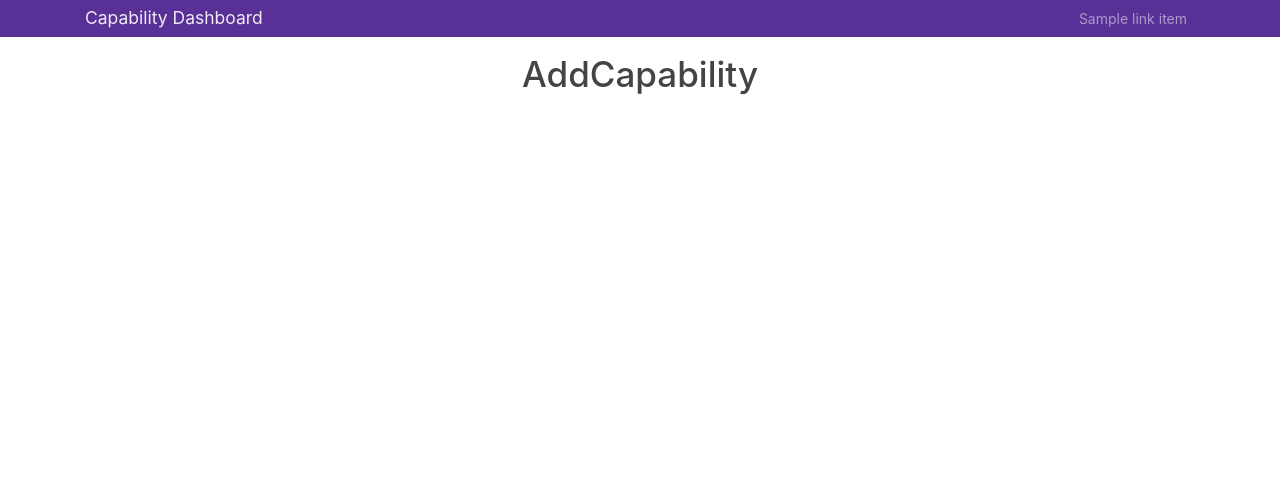
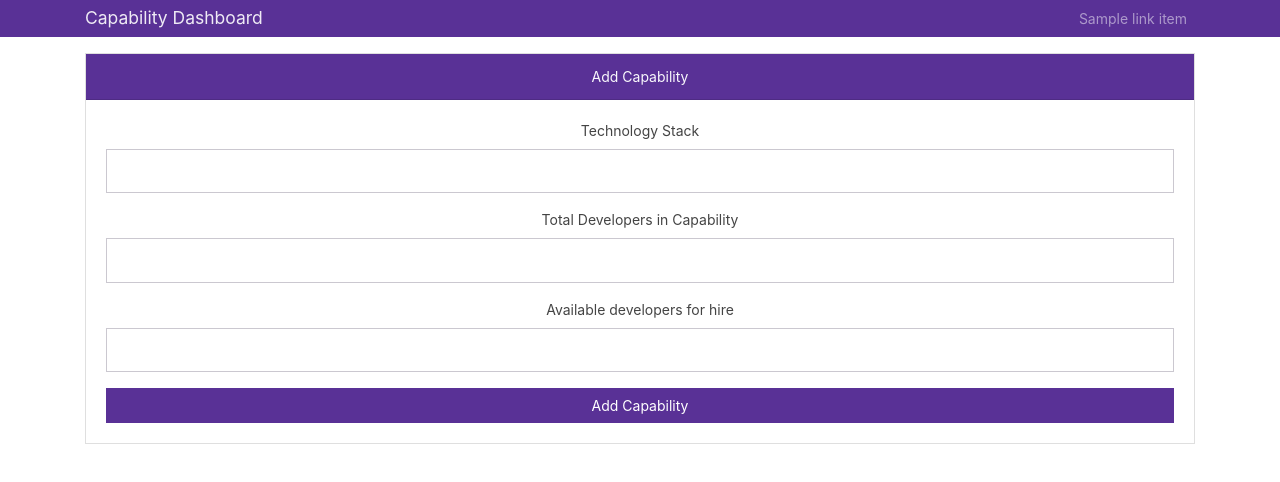
Before and after one commit to julianm22/fullstack-hateoas-frontend, a React (Create React App) app: page /addCapability in a window 1280 px wide. Shown: the top 482 px of the page. Built offline with nearby package versions, Linux system fonts and the light colour scheme.

Commit message:
updates AddCapability component and implements actions for adding a capability

```diff
--- a/src/actions/ActionTypes.js
+++ b/src/actions/ActionTypes.js
@@ -1,2 +1,3 @@
 export const GET_CAPABILITIES = "GET_CAPABILITIES";
 export const DELETE_CAPABILITY = "DELETE_CAPABILITY";
+export const ADD_CAPABILITY = "ADD_CAPABILITY";
--- a/src/actions/CapabilityActions.js
+++ b/src/actions/CapabilityActions.js
@@ -1,5 +1,5 @@
 import axios from "axios";
-import { DELETE_CAPABILITY, GET_CAPABILITIES } from "./ActionTypes";
+import { ADD_CAPABILITY, DELETE_CAPABILITY, GET_CAPABILITIES } from "./ActionTypes";
 
 export const getAllCapabilities = () => async dispatch => {
     try {
@@ -23,3 +23,12 @@ export const deleteCapability = (id, deleteLink) => async dispatch => {
         payload: id
     });
 };
+
+export const addCapability = (capability, closeModal) => async dispatch => {
+    const res = await axios.post("http://localhost:8080/dashboard", capability);
+    closeModal();
+    dispatch ({
+        type: ADD_CAPABILITY,
+        payload: res.data
+    });
+};
--- a/src/components/CapabilityTool/AddButton.js
+++ b/src/components/CapabilityTool/AddButton.js
@@ -41,7 +41,7 @@ export class AddButton extends Component {
                         >
                             <i className="far fa-times-circle mr-1" /> Close Modal
                         </button>
-                        <AddCapability />
+                        <AddCapability closeModal={this.closeModal} />
                     </Modal>
                 </React.Fragment>
             </div>
--- a/src/components/CapabilityTool/AddCapability.js
+++ b/src/components/CapabilityTool/AddCapability.js
@@ -1,10 +1,92 @@
-import React from "react";
+import React, { Component } from "react";
+import classnames from "classnames";
+import PropTypes from "prop-types";
+import { connect } from "react-redux";
+import { addCapability } from "../../actions/CapabilityActions";
 
-const AddCapability = (props) => {
+export class AddCapability extends Component {
+  state = {
+    techStack: "",
+    numOfDevelopers: "",
+    numOfAvailableDevelopers: "",
+    errors: {}
+  };
 
+  onChange = e => {
+    this.setState({ [e.target.name]: e.target.value });
+  };
+
+  onSubmit = e => {
+    e.preventDefault();
+    const { techStack, numOfDevelopers, numOfAvailableDevelopers } = this.state;
+    const newCapability = {
+      techStack,
+      numOfDevelopers,
+      numOfAvailableDevelopers
+    };
+
+    this.props.addCapability(newCapability, this.props.closeModal);
+  };
+
+  render() {
+    const errors = {};
     return (
-        <h1>AddCapability</h1>
-    )
+      <div className="card mb-3">
+        <div className="card-header bg-primary text-light">Add Capability</div>
+        <div className="card-body">
+          <form onSubmit={this.onSubmit}>
+            <div className="form-group">
+              <label htmlFor="name">Technology Stack</label>
+              <input
+                type="text"
+                name="techStack"
+                value={this.state.techStack}
+                className={classnames("form-control form-control-lg", {
+                  "is-invalid": errors.techStack
+                })}
+                onChange={this.onChange}
+              />
+              {errors.techStack && (
+                <div className="invalid-feedback">{errors.techStack}</div>
+              )}
+            </div>
+            <div className="form-group">
+              <label htmlFor="email">Total Developers in Capability</label>
+              <input
+                type="number"
+                name="numOfDevelopers"
+                value={this.state.numOfDevelopers}
+                className="form-control form-control-lg"
+                onChange={this.onChange}
+              />
+            </div>
+            <div className="form-group">
+              <label htmlFor="name">Available developers for hire</label>
+              <input
+                type="number"
+                name="numOfAvailableDevelopers"
+                value={this.state.numOfAvailableDevelopers}
+                className="form-control form-control-lg"
+                onChange={this.onChange}
+              />
+            </div>
+            <input
+              type="submit"
+              value="Add Capability"
+              className="btn btn-primary btn-block"
+            />
+          </form>
+        </div>
+      </div>
+    );
+  }
 }
 
-export default AddCapability;
+AddCapability.propTypes = {
+  addCapability: PropTypes.func.isRequired
+};
+
+export default connect(
+  null,
+  { addCapability }
+)(AddCapability);
--- a/src/reducers/capabilityReducer.js
+++ b/src/reducers/capabilityReducer.js
@@ -1,4 +1,4 @@
-import {GET_CAPABILITIES, DELETE_CAPABILITY} from "../actions/ActionTypes";
+import {GET_CAPABILITIES, DELETE_CAPABILITY, ADD_CAPABILITY} from "../actions/ActionTypes";
 
 const initialState = {
     capabilities: [],
@@ -18,6 +18,11 @@ export default function(state = initialState, action) {
                 ...state,
                 capabilities: state.capabilities.filter(capability => capability.id !== action.payload)
             };
+        case ADD_CAPABILITY:
+            return {
+                ...state,
+                capabilities: [action.payload, ...state.capabilities]
+            }
         default:
             return state;
     }
```
